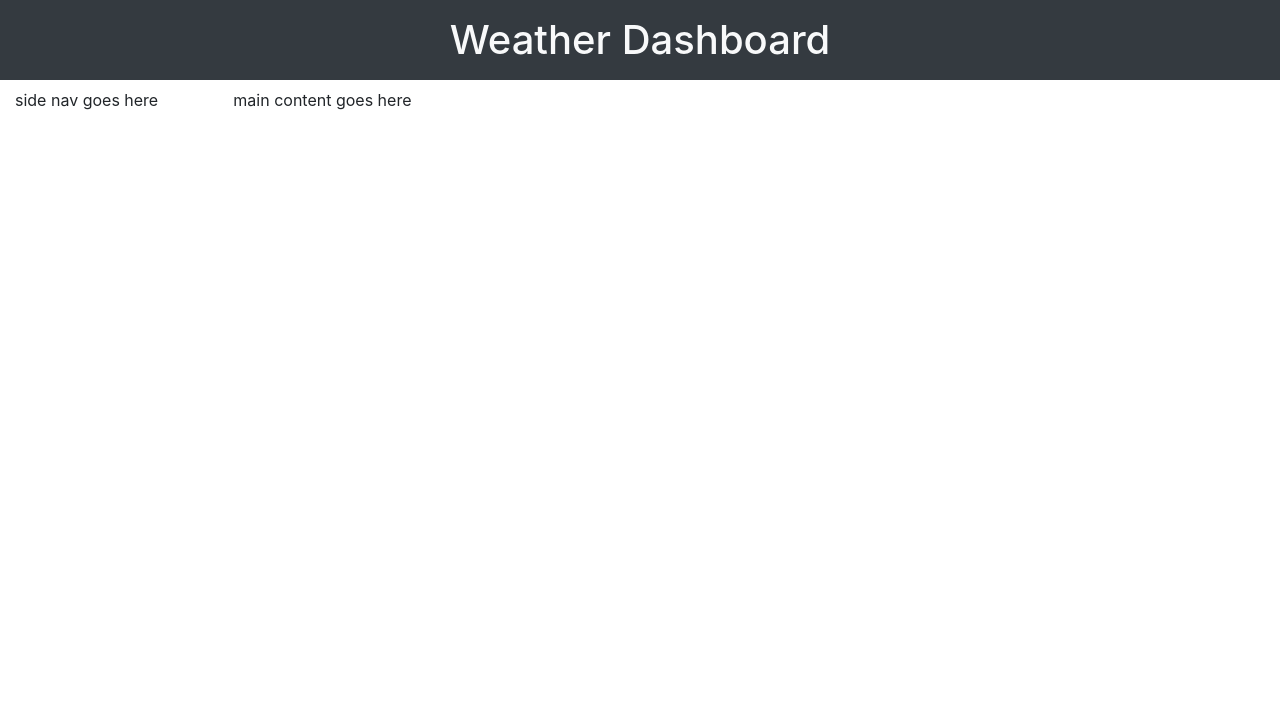
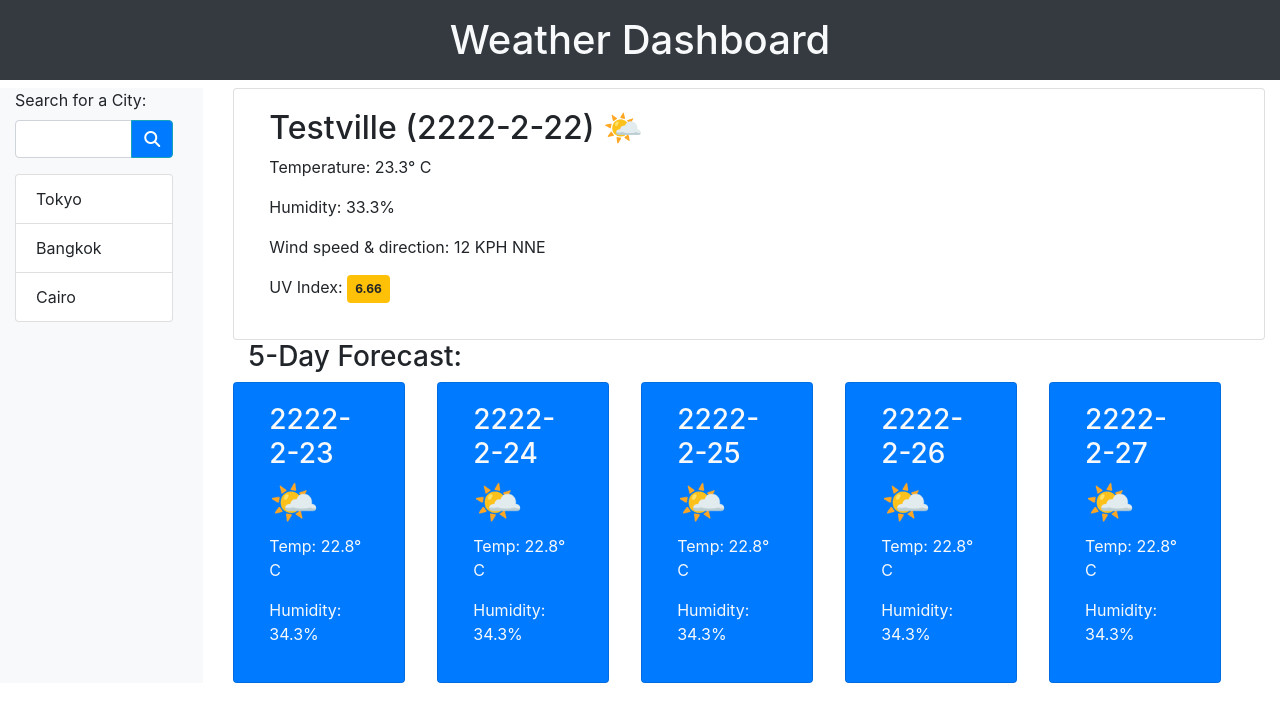
Before and after one commit to Auretus/week-06-weather-dashboard, a plain HTML site: page index.html in a window 1280 px wide. Drawn offline with nearby package versions, Linux system fonts and the light colour scheme.

Commit message:
UI mockup done

```diff
--- a/index.html
+++ b/index.html
@@ -9,6 +9,7 @@
       href="https://stackpath.bootstrapcdn.com/bootstrap/4.4.1/css/bootstrap.min.css"
       crossorigin="anonymous"
     />
+    <script src="https://kit.fontawesome.com/4ef40172d8.js" crossorigin="anonymous"></script>
     <title>Weather Dashboard</title>
   </head>
   <body>
@@ -16,16 +17,82 @@
           <h1 class="text-center text-light py-3">Weather Dashboard</h1>
       </div>
       <div class="row">
-          <div class="col-lg-2">
-              <div class="container">
+          <div class="col-lg-2 bg-light">
+              <div class="container col-lg-12">
+                <div>
+                    <label for="citySearch" class=>Search for a City:</label>
+                    <div class="input-group mb-3">
+                        <input type="text" class="form-control" id="citySearch" aria-label="City Search">
+                        <div class="input-group-append">
+                            <button class="btn btn-primary btn-outline-info" type="button"><span class="fas fa-search text-white"></span></button>
+                        </div>
+                    </div>
+                </div>
 
-              <p>side nav goes here</p>
+              <ul class="list-group mb-3" id="searchHistory">
+                  <li class="list-group-item">Tokyo</li>
+                  <li class="list-group-item">Bangkok</li>
+                  <li class="list-group-item">Cairo</li>
+              </ul>
               </div>
           </div>
           <div class="col-lg-10">
-              <div class="container">
+              <div class="container-fluid">
+                <div class="card col-lg-12 mx-0">
+                    <div class="card-body" id="currentCity">
+                        <h2>Testville (2222-2-22) &#x1F324; </h2>
+                        <p>Temperature: 23.3&#x00b0; C </p>
+                        <p>Humidity: 33.3%</p>
+                        <p>Wind speed &amp; direction: 12 KPH NNE</p>
+                        <p>UV Index: <span class="badge badge-warning p-2">6.66</span></p>
+                    </div>
+                </div>
+                <div class="container-fluid">
+                    <h3>5-Day Forecast:</h3>
+                    <div id="forecastCards" class="row">
+                        <div class="card bg-primary col-lg-2 mr-3">
+                            <div class="card-body text-light">
+                                <h3>2222-2-23</h3>
+                                <h1>&#x1F324;</h2>
+                                <p>Temp: 22.8&#x00b0; C</p>
+                                <p>Humidity: 34.3%</p>
+                            </div>
+                        </div>
+                        <div class="card bg-primary col-lg-2 mx-3">
+                            <div class="card-body text-light">
+                                <h3>2222-2-24</h3>
+                                <h1>&#x1F324;</h1>
+                                <p>Temp: 22.8&#x00b0; C</p>
+                                <p>Humidity: 34.3%</p>
+                            </div>
+                        </div>
+                        <div class="card bg-primary col-lg-2 mx-3">
+                            <div class="card-body text-light">
+                                <h3>2222-2-25</h3>
+                                <h1>&#x1F324;</h1>
+                                <p>Temp: 22.8&#x00b0; C</p>
+                                <p>Humidity: 34.3%</p>
+                            </div>
+                        </div>
+                        <div class="card bg-primary col-lg-2 mx-3">
+                            <div class="card-body text-light">
+                                <h3>2222-2-26</h3>
+                                <h1>&#x1F324;</h1>
+                                <p>Temp: 22.8&#x00b0; C</p>
+                                <p>Humidity: 34.3%</p>
+                            </div>
+                        </div>
+                        <div class="card bg-primary col-lg-2 ml-3">
+                            <div class="card-body text-light">
+                                <h3>2222-2-27</h3>
+                                <h1>&#x1F324;</h1>
+                                <p>Temp: 22.8&#x00b0; C</p>
+                                <p>Humidity: 34.3%</p>
+                            </div>
+                        </div>
+                    </div>
+                </div>
 
-              <p>main content goes here</p>
               </div>
           </div>
 
```
